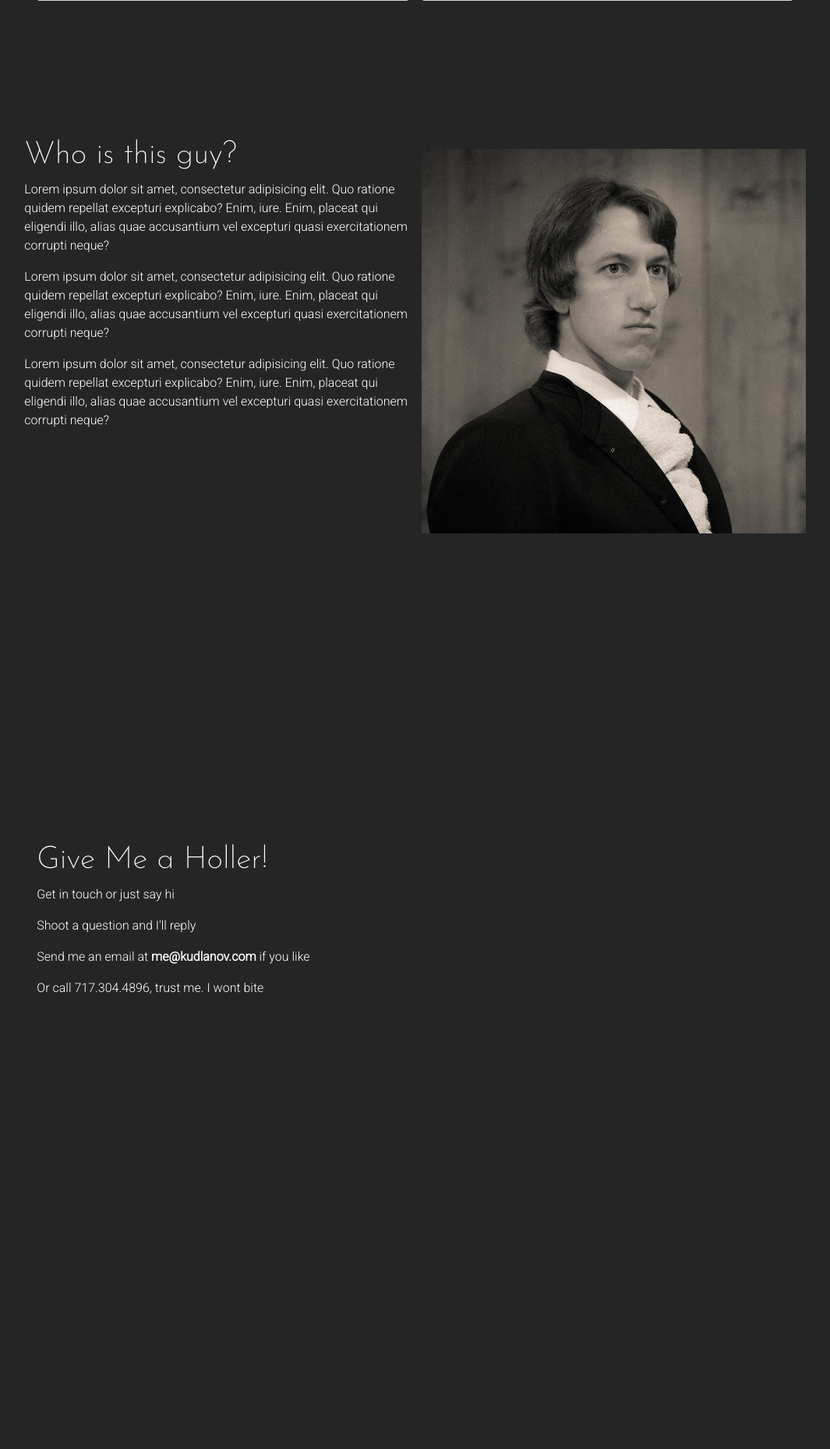
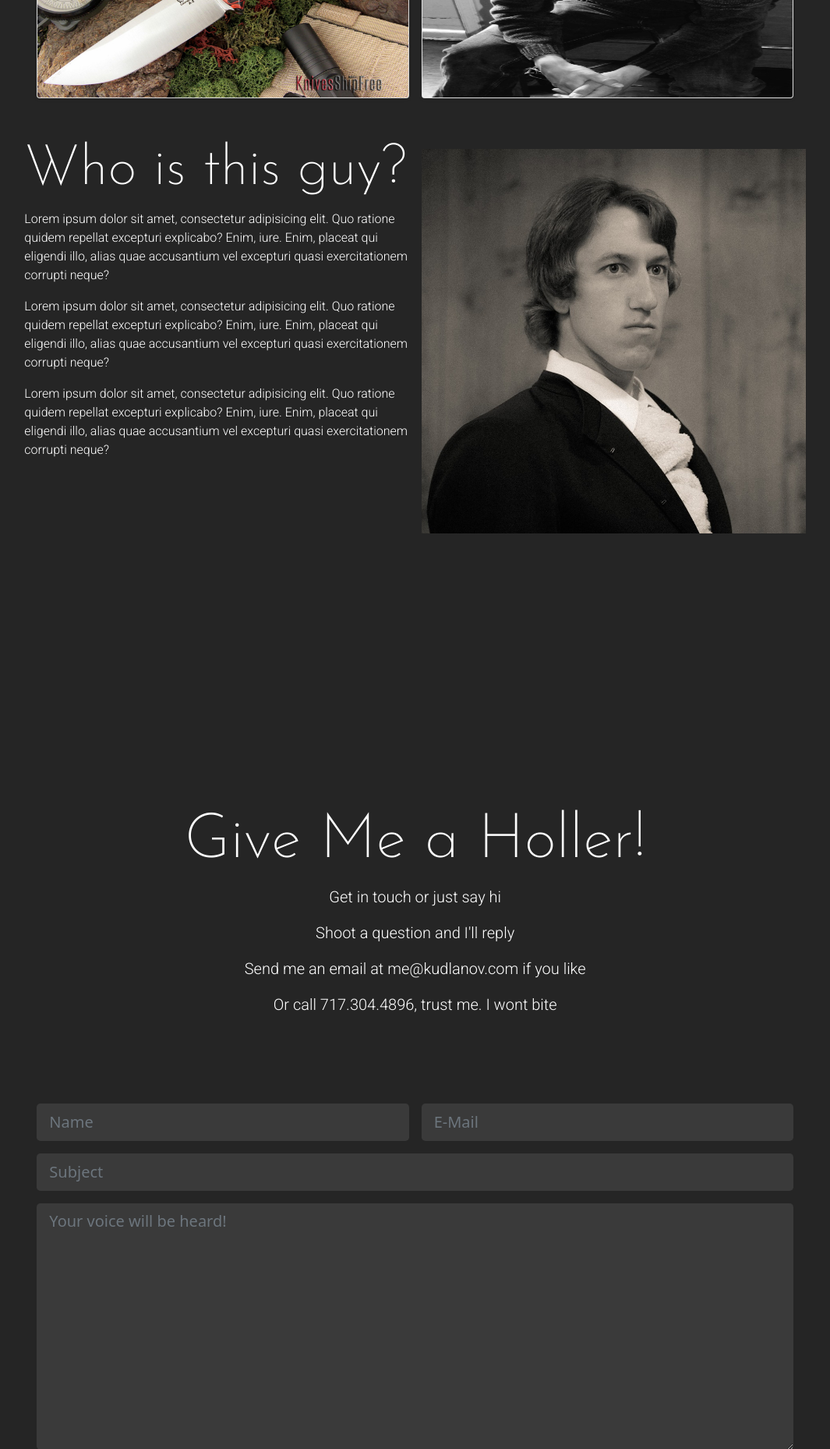
Before and after one commit to pkudlanov/personal-portfolio-django, a Django app: page / in a window 1280 px wide. Shown: the part 1462-3320 px from the top of the page at 78% size, without its empty margins (214-1279 px from the left). Before the commit the page ends 2736 px from the top, so only its background shows below. Run offline with Django 3.2, Linux system fonts and the light colour scheme; data comes from the database, SQL or seed files in the repository; some libraries are stand-ins or nearby versions.

Commit message:
Added the send email form and styled it to template

```diff
--- a/portfolio/static/portfolio/styles/section.css
+++ b/portfolio/static/portfolio/styles/section.css
@@ -149,3 +149,17 @@
 #contact-section .padder {
     padding-top: 6vh;
 }
+
+#contact-section .input-bg {
+    background-color: #3a3a3a;
+}
+
+#contact-section button {
+    border: 1px solid #e6cc48;
+}
+
+#contact-section button:hover {
+    background-color: #f9d522;
+    color: #202124;
+    transition: .6s;
+}
--- a/portfolio/templates/portfolio/home.html
+++ b/portfolio/templates/portfolio/home.html
@@ -140,9 +140,9 @@
 
             <div class="text-part row justify-content-center p-0 mx-0 mb-3">
                 <div class="col-md-9 text-center px-4 px-lg-5">
-                    <h1 id="hometext" class="font-weight-bold color-o">Greetings</h1>
-                    <h1 id="hometext" class="font-weight-bold">I'm <span class="color-g">P</span>avel Ku<span class="color-y">d</span>la<i class="color-g">n</i>ov</h1>
-                    <h2>Full-Stack Software Developer</h2>
+                    <h1 class="font-weight-bold color-y display-1">Greetings</h1>
+                    <h2 class="font-weight-bold display-5">I'm <span class="color-g">P</span>avel Ku<span class="color-o">d</span>la<i class="color-g">n</i>ov</h2>
+                    <h2 class="display-5">Full-Stack Software Developer</h2>
                     <h4 class="font-weight-bold mt-5 quote"><em>A firm believer in that software does not write itself. Each line of code ultimately has a piece of someone's mind behind it. </em>😄</h4>
                 </div>
             </div>
@@ -165,7 +165,7 @@
         <div id="portfolio-section" class="section">
             <section class="text-center container p-3 pt-5">
                 <div class="col-lg-6 col-md-8 mx-auto">
-                    <h1>Web Developer Portfolio</h1>
+                    <h1 class="display-2 color-y">Web Developer Portfolio</h1>
                     <p class="lead">Just a small collection of various projects I've done.</p>
                 </div>
             </section>
@@ -287,7 +287,7 @@
         <div id="about-section" class="section">
             <div class="row row-cols-1 row-cols-sm-2 g-3 mx-4 about-row">
                 <div class="col">
-                    <h1>Who is this guy?</h1>
+                    <h1 class="display-2 color-y">Who is this guy?</h1>
                     <p>Lorem ipsum dolor sit amet, consectetur adipisicing elit. Quo ratione quidem repellat excepturi explicabo? Enim, iure. Enim, placeat qui eligendi illo, alias quae accusantium vel excepturi quasi exercitationem corrupti neque?</p>
                     <p>Lorem ipsum dolor sit amet, consectetur adipisicing elit. Quo ratione quidem repellat excepturi explicabo? Enim, iure. Enim, placeat qui eligendi illo, alias quae accusantium vel excepturi quasi exercitationem corrupti neque?</p>
                     <p>Lorem ipsum dolor sit amet, consectetur adipisicing elit. Quo ratione quidem repellat excepturi explicabo? Enim, iure. Enim, placeat qui eligendi illo, alias quae accusantium vel excepturi quasi exercitationem corrupti neque?</p>
@@ -301,12 +301,49 @@
 
         <!-- CONTACT SECTION -->
         <div id="contact-section" class="section mt-4">
-            <div class="container form-container p-5">
-                <h1 class="padder">Give Me a Holler!</h1>
-                <p>Get in touch or just say hi</p>
-                <p>Shoot a question and I'll reply</p>
-                <p>Send me an email at <b>me@kudlanov.com</b> if you like</p>
-                <p>Or call 717.304.4896, trust me. I wont bite</p>
+            <div class="container form-container p-5 text-center">
+                <h1 class="color-y display-1">Give Me a Holler!</h1>
+                <p class="lead">Get in touch or just say hi</p>
+                <p class="lead">Shoot a question and I'll reply</p>
+                <p class="lead">Send me an email at <span class="color-o">me@kudlanov.com</span> if you like</p>
+                <p class="lead">Or call <span class="color-o">717.304.4896</span>, trust me. I wont bite</p>
+            </div>
+            <div class="form-container container p-lg-5 p-md-4 p-3">
+                <form method="post">
+                    {% csrf_token %}
+                    {% load widget_tweaks %}
+
+                    {% if messages %}
+                        {% for message in messages %}
+                            <p class="lead">{{ message }}</p>
+                        {% endfor %}
+                    {% endif %}
+
+                    {{ form.non_field_errors }}
+                    <div class="row g-3">
+                        <div class="col-md-6">
+                            {{ form.name.errors }}
+                            {% render_field form.name class="form-control input-bg form-control-lg border-0 text-light" placeholder="Name" aria-label="Name" %}
+                        </div>
+                        <div class="col-md-6">
+                            {{ form.from_email.errors }}
+                            {% render_field form.from_email class="form-control input-bg form-control-lg border-0 text-light" placeholder="E-Mail" aria-label="E-Mail" %}
+                        </div>
+                        <div class="col-12">
+                            {{ form.subject.errors }}
+                            {% render_field form.subject class="form-control input-bg form-control-lg border-0 text-light" placeholder="Subject" aria-label="Subject" %}
+                        </div>
+                        <div class="col-12">
+                            {{ form.message.errors }}
+                            {% render_field form.message class="form-control input-bg form-control-lg border-0 text-light" placeholder="Your voice will be heard!" aria-label="Message" %}
+                        </div>
+                    </div>
+                    <div class="row my-3 justify-content-end">
+                        <div class="form-actions col-md-6 align-self-end">
+                            <button class="btn btn-lg rounded col-12 color-y" type="submit">Send Your Voice</button>
+                        </div>
+                    </div>
+                </form>
             </div>
         </div>
 
```
